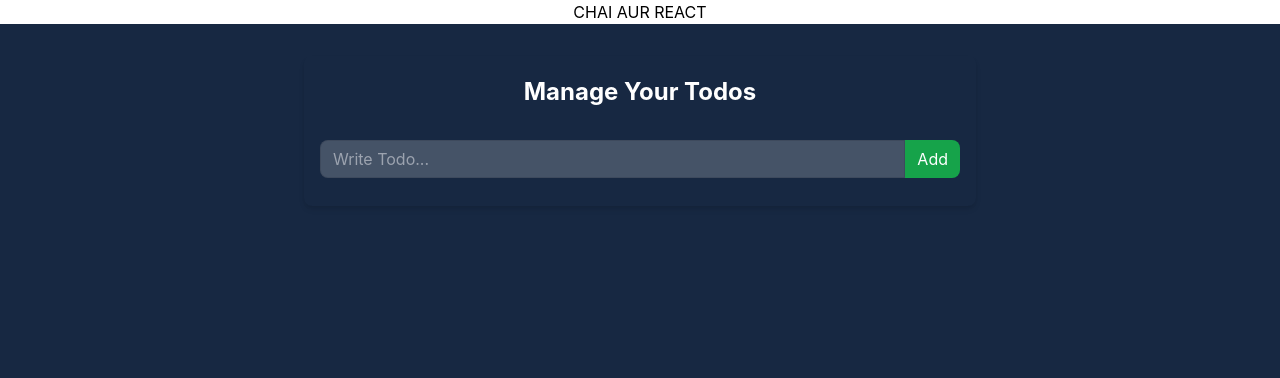
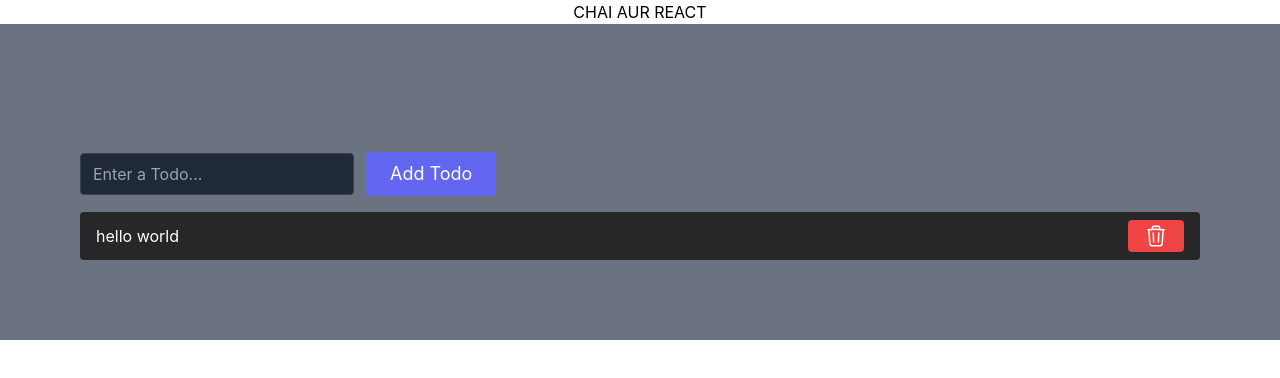
Before and after one commit to Kalp1210/ReactJS-Learnings, a React (Create React App) app in the folder baiscreact/: page / in a window 1280 px wide. Shown: the top 378 px of the page. Built offline with nearby package versions, Linux system fonts and the light colour scheme.

Commit message:
Redux crash course

```diff
--- a/baiscreact/package.json
+++ b/baiscreact/package.json
@@ -3,11 +3,13 @@
   "version": "0.1.0",
   "private": true,
   "dependencies": {
+    "@reduxjs/toolkit": "^2.2.7",
     "@testing-library/jest-dom": "^5.17.0",
     "@testing-library/react": "^13.4.0",
     "@testing-library/user-event": "^13.5.0",
     "react": "^18.3.1",
     "react-dom": "^18.3.1",
+    "react-redux": "^9.1.2",
     "react-router-dom": "^6.26.1",
     "react-scripts": "5.0.1",
     "web-vitals": "^2.1.4"
--- a/baiscreact/src/App.js
+++ b/baiscreact/src/App.js
@@ -5,6 +5,7 @@ import Project03 from "./Screens/Project03";
 import Project04 from "./Screens/Project04";
 import Project05 from "./Screens/Project05";
 import Project06 from "./Screens/Project06";
+import Project07 from "./Screens/Project07";
 function App() {
   return (
     <div className="App">
@@ -15,7 +16,8 @@ function App() {
       {/* <Project03 /> */}
       {/* <Project04 /> */}
       {/* <Project05 /> */}
-      <Project06 />
+      {/* <Project06 /> */}
+      <Project07 />
     </div>
   );
 }
--- /dev/null
+++ b/baiscreact/src/Components/Project07/AddTodo.jsx
@@ -0,0 +1,40 @@
+import React, { useState } from "react";
+import { useDispatch } from "react-redux";
+import { addTodo } from "../../features/project07/todo/todoSlice";
+
+const AddTodo = () => {
+  const [input, setInput] = useState("");
+
+  //   Dispatcher reducer ko use karke store main changes karta hai
+  const dispatch = useDispatch();
+
+  const addTodoHandler = (e) => {
+    e.preventDefault();
+    dispatch(addTodo(input));
+    setInput("");
+  };
+
+  return (
+    <div>
+      <div>
+        <form onSubmit={addTodoHandler} className="space-x-3 mt-12">
+          <input
+            type="text"
+            className="bg-gray-800 rounded border border-gray-700 focus:border-indigo-500 focus:ring-2 focus:ring-indigo-900 text-base outline-none text-gray-100 py-1 px-3 leading-8 transition-colors duration-200 ease-in-out"
+            placeholder="Enter a Todo..."
+            value={input}
+            onChange={(e) => setInput(e.target.value)}
+          />
+          <button
+            type="submit"
+            className="text-white bg-indigo-500 border-0 py-2 px-6 focus:outline-none hover:bg-indigo-600 rounded text-lg"
+          >
+            Add Todo
+          </button>
+        </form>
+      </div>
+    </div>
+  );
+};
+
+export default AddTodo;
--- /dev/null
+++ b/baiscreact/src/Components/Project07/Todo.jsx
@@ -0,0 +1,53 @@
+import React from "react";
+import { useSelector, useDispatch } from "react-redux";
+import { removeTodo } from "../../features/project07/todo/todoSlice";
+
+const Todo = () => {
+  const todos = useSelector((state) => state.todos);
+  const dispatch = useDispatch();
+  return (
+    <div>
+      {/* <div>Todos</div>
+      {todos.map((todo) => (
+        <li key={todo.id}>
+          {todo.text}
+          <button onClick={() => dispatch(removeTodo(todo.id))}>X</button>
+        </li>
+      ))} */}
+
+      {/* FANCIER WAY OF ABOVE THINGS */}
+
+      <ul className="list-none">
+        {todos.map((todo) => (
+          <li
+            className="mt-4 flex justify-between items-center bg-zinc-800 px-4 py-2 rounded"
+            key={todo.id}
+          >
+            <div className="text-white">{todo.text}</div>
+            <button
+              onClick={() => dispatch(removeTodo(todo.id))}
+              className="text-white bg-red-500 border-0 py-1 px-4 focus:outline-none hover:bg-red-600 rounded text-md"
+            >
+              <svg
+                xmlns="http://www.w3.org/2000/svg"
+                fill="none"
+                viewBox="0 0 24 24"
+                strokeWidth={1.5}
+                stroke="currentColor"
+                className="w-6 h-6"
+              >
+                <path
+                  strokeLinecap="round"
+                  strokeLinejoin="round"
+                  d="M14.74 9l-.346 9m-4.788 0L9.26 9m9.968-3.21c.342.052.682.107 1.022.166m-1.022-.165L18.16 19.673a2.25 2.25 0 01-2.244 2.077H8.084a2.25 2.25 0 01-2.244-2.077L4.772 5.79m14.456 0a48.108 48.108 0 00-3.478-.397m-12 .562c.34-.059.68-.114 1.022-.165m0 0a48.11 48.11 0 013.478-.397m7.5 0v-.916c0-1.18-.91-2.164-2.09-2.201a51.964 51.964 0 00-3.32 0c-1.18.037-2.09 1.022-2.09 2.201v.916m7.5 0a48.667 48.667 0 00-7.5 0"
+                />
+              </svg>
+            </button>
+          </li>
+        ))}
+      </ul>
+    </div>
+  );
+};
+
+export default Todo;
--- /dev/null
+++ b/baiscreact/src/Screens/Project07.jsx
@@ -0,0 +1,17 @@
+import React from "react";
+import AddTodo from "../Components/Project07/AddTodo";
+import Todo from "../Components/Project07/Todo";
+import { Provider } from "react-redux";
+import { Store } from "../app/project07/Store";
+const Project07 = () => {
+  return (
+    <div className="bg-gray-500 w-full p-20">
+      <Provider store={Store}>
+        <AddTodo />
+        <Todo />
+      </Provider>
+    </div>
+  );
+};
+
+export default Project07;
--- /dev/null
+++ b/baiscreact/src/app/project07/Store.js
@@ -0,0 +1,5 @@
+import { configureStore } from "@reduxjs/toolkit";
+import todoReducer from "../../features/project07/todo/todoSlice";
+export const Store = configureStore({
+  reducer: todoReducer,
+});
--- /dev/null
+++ b/baiscreact/src/features/project07/todo/todoSlice.js
@@ -0,0 +1,33 @@
+import { createSlice, nanoid } from "@reduxjs/toolkit";
+
+const initialState = {
+  todos: [
+    {
+      id: 1,
+      text: "hello world",
+    },
+  ],
+};
+
+export const todoSlice = createSlice({
+  name: "todo",
+  initialState,
+  reducers: {
+    // yaha pe useState jaise 2 cheez melgi its like syntax to remeber  and also context api main hum log phele sirf function bana te the phir define karte the but yaha dono abhi hi karne ka
+    // addTodo:(state,action)=>{},
+    addTodo: (state, action) => {
+      const todo = {
+        id: nanoid(),
+        text: action.payload,
+      };
+      state.todos.push(todo);
+    },
+    removeTodo: (state, action) => {
+      state.todos = state.todos.filter((todo) => todo.id !== action.payload);
+    },
+  },
+});
+
+export const { addTodo, removeTodo } = todoSlice.actions;
+
+export default todoSlice.reducer;
```
Also changed, not shown: baiscreact/src/index.js (+7 -0 lines), 1 other file (tests, documents, lock files or other folders).
